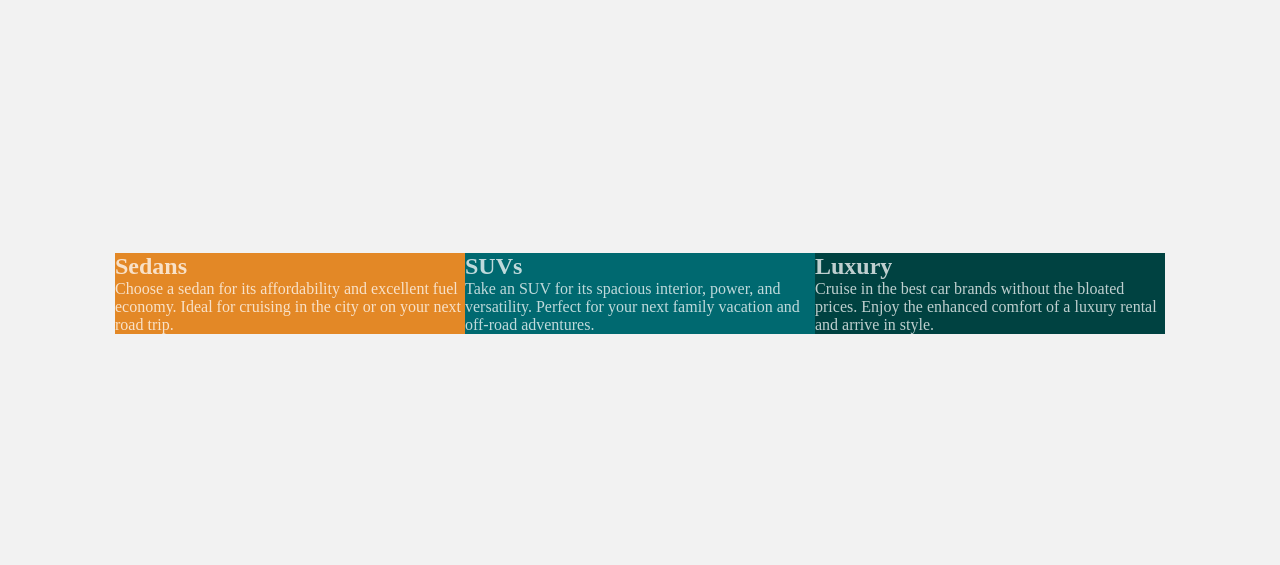
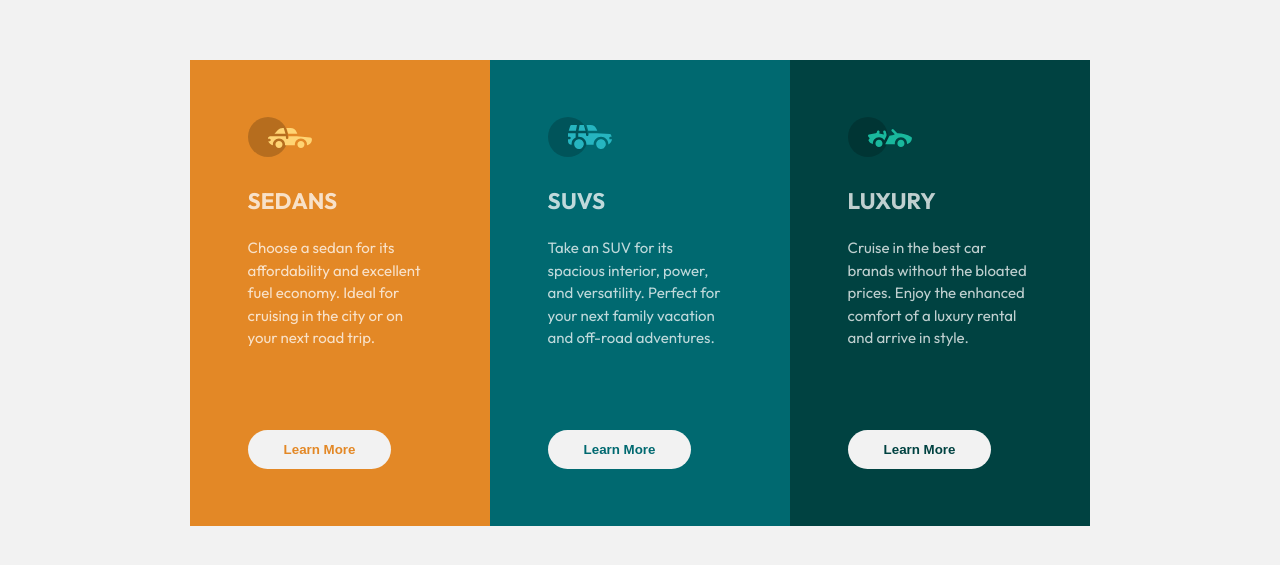
Before and after one commit to Lucas-FernandoJesus/3_column_preview_card_component_main, a plain HTML site: page index.html in a window 1280 px wide. Shown: the part 107-672 px from the top of the page. Drawn offline with Linux system fonts and the light colour scheme.

Commit message:
Desktop OK

```diff
--- a/Assets/styles/index.css
+++ b/Assets/styles/index.css
@@ -11,13 +11,13 @@ body{
   display: flex;
   justify-content: center;
   align-items: center;
+  font-family: 'Outfit';
   color: var(--color-paragraph);
 }
 .grid{
   display: grid;
   grid-template-rows: 1;
-  grid-template-columns: repeat(3, 350px);
-
+  grid-template-columns: repeat(3, 300px);
 }
 .grid_item_1{
   background-color: var(--color-orange);
@@ -28,3 +28,49 @@ body{
 .grid_item_3{
   background-color: var(--color-dark-cyan);
 }
+.grid_information{
+  font-size: 15px;
+  line-height: 1.5;
+  padding: 3.6rem;
+}
+.title{
+  font-weight: 700;
+  text-transform: uppercase;
+  margin: 20px 0;
+}
+.paragraph{
+  font-weight: 400;
+}
+.btn_more_orange{
+  background-color: var(--color-white);
+  border-radius: 20px;
+  border: none;
+  margin-top: 5rem;
+  padding: 12px 36px;
+  font-weight: 400;
+  color: var(--color-orange);
+}
+.btn_more_cyan{
+  background-color: var(--color-white);
+  border-radius: 20px;
+  border: none;
+  margin-top: 5rem;
+  padding: 12px 36px;
+  font-weight: 400;
+  color: var(--color-cyan);
+}
+.btn_more_dark{
+  background-color: var(--color-white);
+  border-radius: 20px;
+  border: none;
+  margin-top: 5rem;
+  padding: 12px 36px;
+  font-weight: 400;
+  color: var(--color-dark-cyan);
+}
+.btn:hover{
+  background-color: transparent;
+  border: 2px solid var(--color-white);
+  color: var(--color-white);
+  cursor: pointer;
+}
--- a/index.html
+++ b/index.html
@@ -19,25 +19,45 @@
         <div class="container">
           <div class="grid">
             <div class="grid_item_1">
+              <div class="grid_information">
+                <div class="car">
+                  <img src="./Assets/images/icon-sedans.svg" alt="" />
+                </div>
                 <h2 class="title">Sedans</h2>
                 <p class="paragraph">
-                Choose a sedan for its affordability and excellent fuel economy.
-                Ideal for cruising in the city or on your next road trip.
+                  Choose a sedan for its affordability and excellent fuel
+                  economy. Ideal for cruising in the city or on your next road
+                  trip.
                 </p>
+                <button class="btn_more_orange btn"><h4>Learn More</h4></button>
+              </div>
             </div>
             <div class="grid_item_2">
+              <div class="grid_information">
+                <div class="car">
+                  <img src="./Assets/images/icon-suvs.svg" alt="" />
+                </div>
                 <h2 class="title">SUVs</h2>
                 <p class="paragraph">
                   Take an SUV for its spacious interior, power, and versatility.
                   Perfect for your next family vacation and off-road adventures.
                 </p>
+                <button class="btn_more_cyan btn"><h4>Learn More</h4></button>
+              </div>
             </div>
             <div class="grid_item_3">
+              <div class="grid_information">
+                <div class="car">
+                  <img src="./Assets/images/icon-luxury.svg" alt="" />
+                </div>
                 <h2 class="title">Luxury</h2>
                 <p class="paragraph">
-                Cruise in the best car brands without the bloated prices. Enjoy
-                the enhanced comfort of a luxury rental and arrive in style.
+                  Cruise in the best car brands without the bloated prices.
+                  Enjoy the enhanced comfort of a luxury rental and arrive in
+                  style.
                 </p>
+                <button class="btn_more_dark btn"><h4>Learn More</h4></button>
+              </div>
             </div>
           </div>
         </div>
```
Lines whose indentation alone changed are shown as unchanged.
